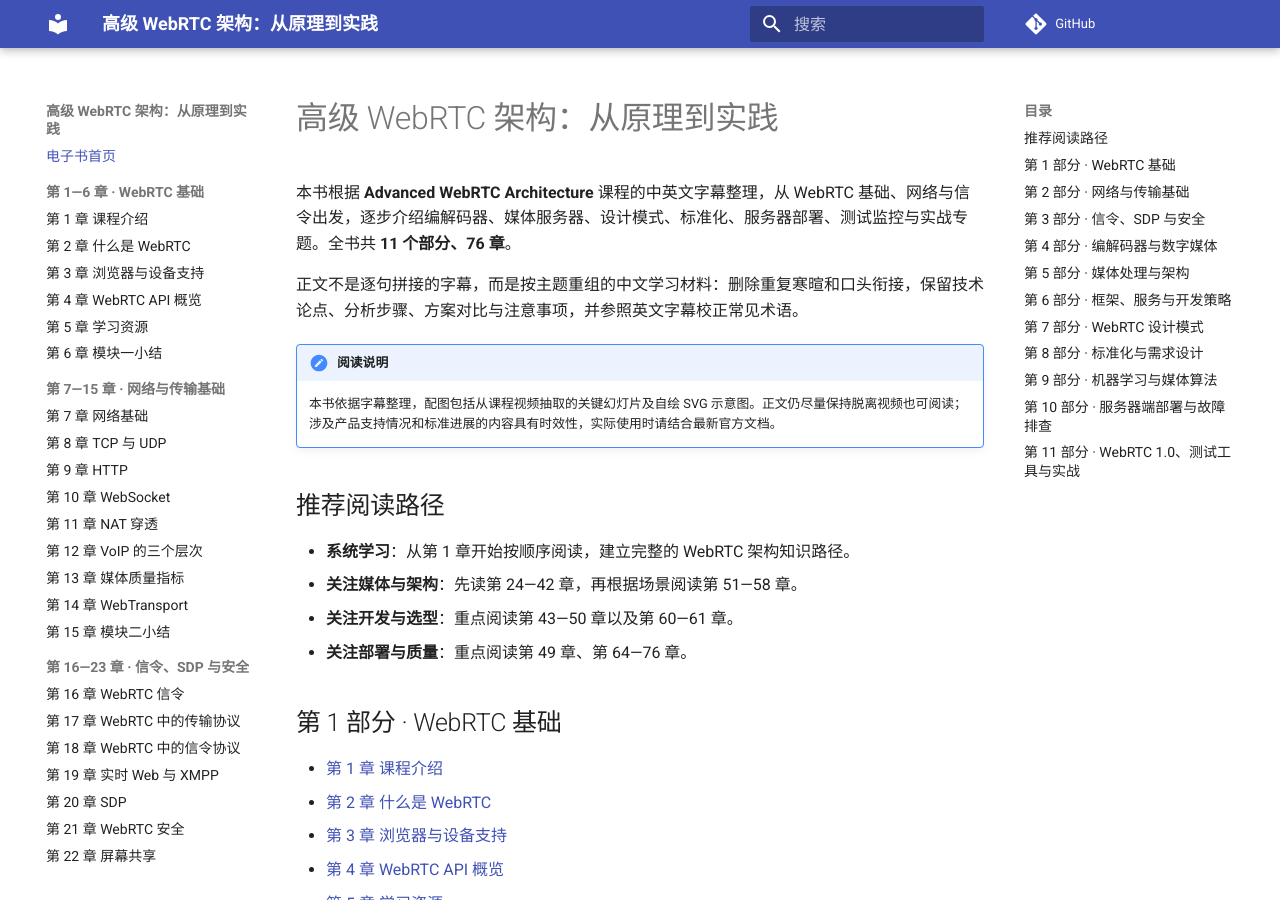
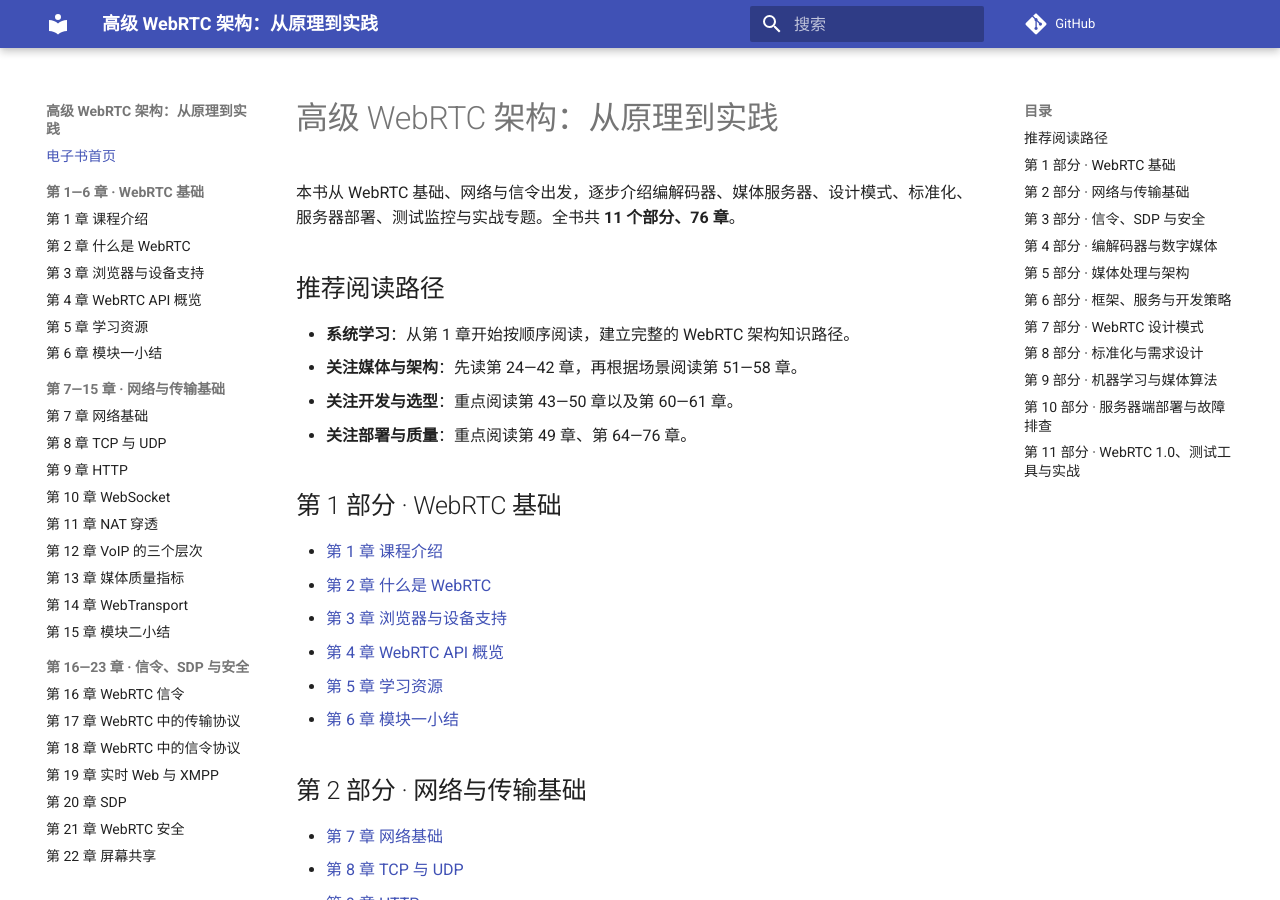
Before and after one commit to zhaojiew10/webrtc-architecture-ebook, an MkDocs documentation site: the page built from docs/index.md, in a window 1280 px wide and 900 px high. Built offline with MkDocs 1.6.1 and Material for MkDocs 9.7.7, drawn with Linux system fonts in a browser that asks for light colours; comment, search, counter and statistics services are not loaded.

Commit message:
docs: simplify book introduction

```diff
--- a/docs/index.md
+++ b/docs/index.md
@@ -4,12 +4,7 @@ title: "高级 WebRTC 架构：从原理到实践"
 
 # 高级 WebRTC 架构：从原理到实践
 
-本书根据 **Advanced WebRTC Architecture** 课程的中英文字幕整理，从 WebRTC 基础、网络与信令出发，逐步介绍编解码器、媒体服务器、设计模式、标准化、服务器部署、测试监控与实战专题。全书共 **11 个部分、76 章**。
-
-正文不是逐句拼接的字幕，而是按主题重组的中文学习材料：删除重复寒暄和口头衔接，保留技术论点、分析步骤、方案对比与注意事项，并参照英文字幕校正常见术语。
-
-!!! note "阅读说明"
-    本书依据字幕整理，配图包括从课程视频抽取的关键幻灯片及自绘 SVG 示意图。正文仍尽量保持脱离视频也可阅读；涉及产品支持情况和标准进展的内容具有时效性，实际使用时请结合最新官方文档。
+本书从 WebRTC 基础、网络与信令出发，逐步介绍编解码器、媒体服务器、设计模式、标准化、服务器部署、测试监控与实战专题。全书共 **11 个部分、76 章**。
 
 ## 推荐阅读路径
 
--- a/mkdocs.yml
+++ b/mkdocs.yml
@@ -1,5 +1,5 @@
 site_name: "高级 WebRTC 架构：从原理到实践"
-site_description: "Advanced WebRTC Architecture 课程中文字幕整理，共 11 个部分、76 章"
+site_description: "高级 WebRTC 架构中文电子书，共 11 个部分、76 章"
 site_url: https://zhaojiew10.github.io/webrtc-architecture-ebook/
 repo_url: https://github.com/zhaojiew10/webrtc-architecture-ebook
 edit_uri: edit/main/docs/
```
Also changed, not shown: README.md (+0 -45 lines).
